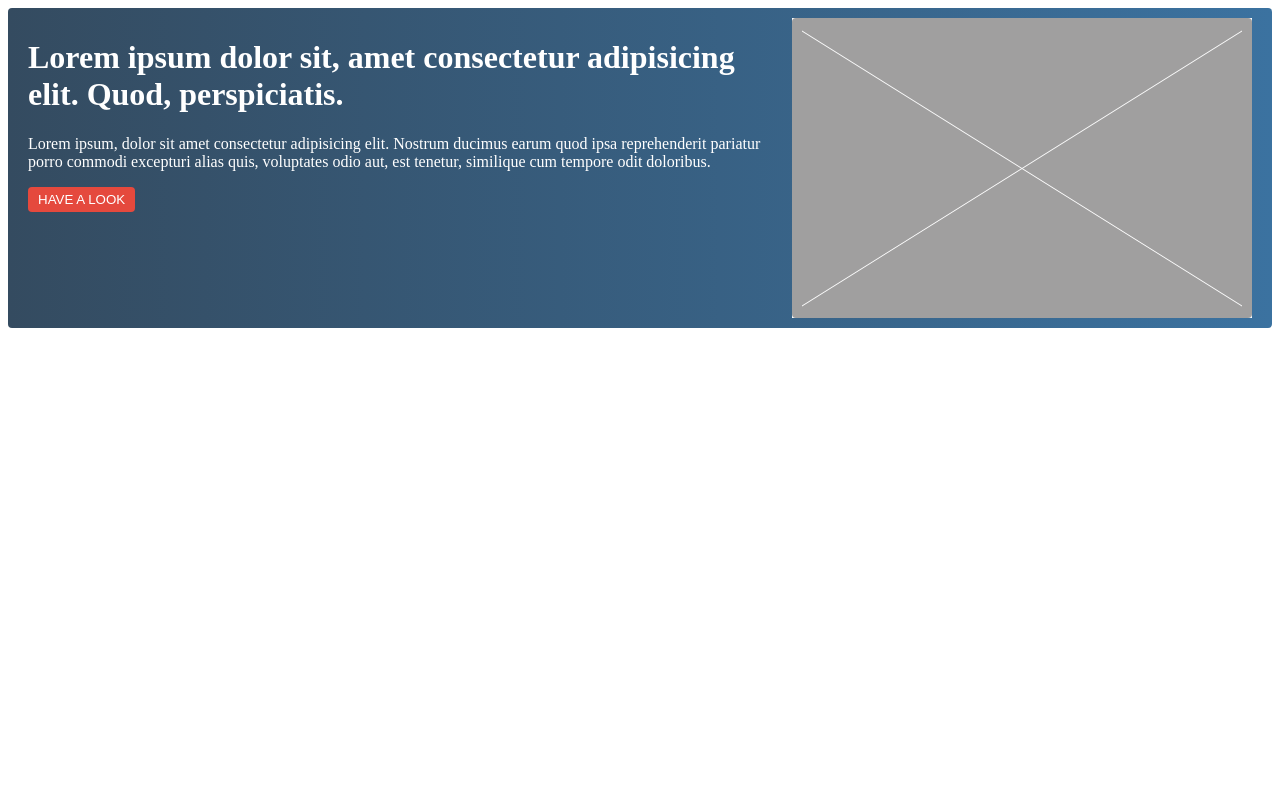
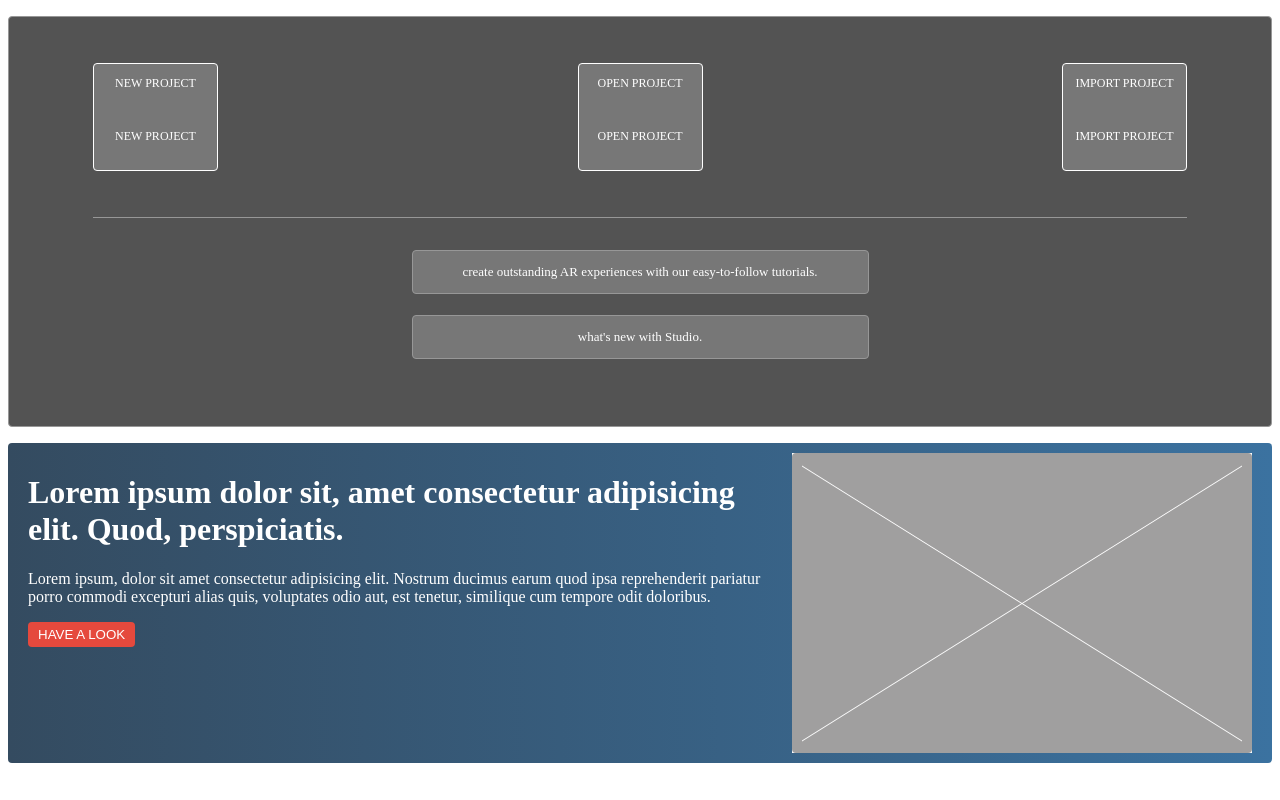
Before and after one commit to St3ve89/panel-floating-box, a website: page src/index.pug in a window 1280 px wide. Drawn offline with nearby package versions, Linux system fonts and the light colour scheme; files that its build step writes are made by us from their sources.

Commit message:
Create a components for the floating box and start styling it

```diff
--- a/src/_component/config/color.scss
+++ b/src/_component/config/color.scss
@@ -3,3 +3,6 @@ $san-marino: #3b72a0;
 $silver-chalice: #a09f9f;
 $cinnabar: #e5493d;
 $color-white: #fff;
+$emperor: #535353;
+$boulder: #777777;
+$dusty-gray: #979797;
--- /dev/null
+++ b/src/_component/floating-box-long-button/floating-box-long-button.pug
@@ -0,0 +1,3 @@
+.floating-box__long-button
+    .floating-box__long-icon
+    .floating-box__long-label=longButton.label
--- /dev/null
+++ b/src/_component/floating-box-long-button/floating-box-long-button.scss
@@ -0,0 +1,15 @@
+.floating-box__long-button {
+    display: flex;
+    font-size: 13px;
+    color: $color-white;
+    // text-transform: uppercase;
+    height: 42px;
+    width: 455px;
+    border-radius: $border-radius;
+    border: 1px solid $dusty-gray;
+    margin: 0 auto 21px;
+    justify-content: center;
+    align-items: center;
+    background: $boulder;
+    flex-wrap: wrap;
+}
--- /dev/null
+++ b/src/_component/floating-box-square-button/floating-box-square-button.pug
@@ -0,0 +1,4 @@
+.floating-box-square-button
+    p=squareButton.label
+    p=squareButton.label
+//- .floating-box-square-button=squareButton.label
--- /dev/null
+++ b/src/_component/floating-box-square-button/floating-box-square-button.scss
@@ -0,0 +1,14 @@
+.floating-box-square-button {
+    display: flex;
+    color: $color-white;
+    text-transform: uppercase;
+    font-size: 12px;
+    height: 106px;
+    width: 123px;
+    border-radius: $border-radius;
+    border: 1px solid $color-white;
+    justify-content: center;
+    align-items: space-around;
+    background: $boulder;
+    flex-wrap: wrap;
+}
--- /dev/null
+++ b/src/_component/floating-box/floating-box.pug
@@ -0,0 +1,35 @@
+-
+    const squareButtonList = [
+        {
+            label: "new project",
+            icon: "asfdvf"
+        },
+        {
+            label: "open project",
+            icon: "asfdvf"
+        },
+        {
+            label: "import project",
+            icon: "asfdvf"
+        },
+    ]
+    const longButtonList = [
+        {
+            label: "create outstanding AR experiences with our easy-to-follow tutorials.",
+            icon: "asfdvf"
+        },
+        {
+            label: "what's new with Studio.",
+            icon: "asfdvf"
+        },
+    ]
+
+.floating-box
+    .floating-box__square-button-wrapper
+        each squareButton in squareButtonList
+            include ../floating-box-square-button/floating-box-square-button
+
+    hr.floating-box__hr
+    .floating-box__long-button-wrapper
+        each longButton in longButtonList
+            include ../floating-box-long-button/floating-box-long-button
--- /dev/null
+++ b/src/_component/floating-box/floating-box.scss
@@ -0,0 +1,19 @@
+.floating-box {
+    padding: 46px 84px;
+    border: 1px solid $dusty-gray;
+    background: $emperor;
+    border-radius: $border-radius;
+    margin: 1rem auto;
+}
+
+.floating-box__hr {
+    margin-top: 46px;
+    margin-bottom: 32px;
+    border: 0;
+    border-top: 1px solid $dusty-gray;
+}
+
+.floating-box__square-button-wrapper {
+    display: flex;
+    justify-content: space-between;
+}
--- a/src/index.pug
+++ b/src/index.pug
@@ -7,4 +7,5 @@ html(lang="en")
         title Panel
         link(rel="stylesheet", href="style.css")
     body
+        include _component/floating-box/floating-box
         include _component/panel/panel
--- a/src/style.scss
+++ b/src/style.scss
@@ -1,3 +1,6 @@
 @import '_component/config/color';
 @import '_component/config/variable';
 @import '_component/panel/panel';
+@import '_component/floating-box/floating-box';
+@import '_component/floating-box-square-button/floating-box-square-button';
+@import '_component/floating-box-long-button/floating-box-long-button';
```
